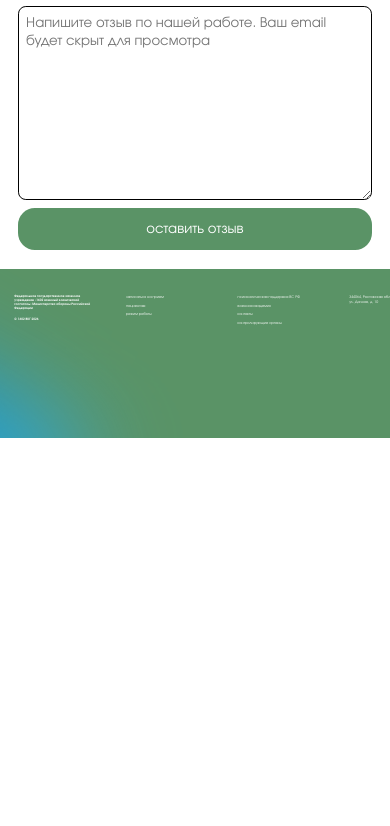
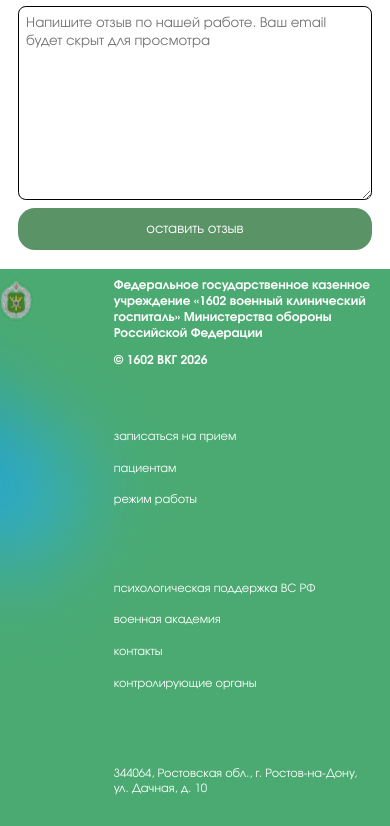
Before and after one commit to jestyrn-del/Hospital-website, a React (Vite) app: page / in a window 390 px wide. Shown: the part 4010-4836 px from the top of the page. Before the commit the page ends 4448 px from the top, so only its background shows below. Built offline with nearby package versions, Linux system fonts and the light colour scheme.

Commit message:
Footer: added adaptive for mobile

```diff
--- a/src/components/Footer/Footer.css
+++ b/src/components/Footer/Footer.css
@@ -3,7 +3,7 @@
 
     min-height: 20vh;
 
-    background: #5A9366;
+    background: #4BAA71;
     color: #FFFFFF;
 
     overflow: hidden;
@@ -111,3 +111,104 @@
 .footer-address {
     font-size: 0.9vw;
 }
+
+@media (max-width: 767px) {
+    .footer {
+        min-height: 40vh;
+    }
+
+    .footer-inner {
+        position: relative;
+        z-index: 2;
+
+        display: grid;
+        grid-template-columns: 1fr 3fr;
+        grid-template-rows: repeat(4, 10vh);
+
+        box-sizing: border-box;
+        gap: 8vh;
+        padding: 1vh 0;
+    }
+
+    .footer-logo {
+        grid-column: 1;
+        grid-row: 1;
+
+        width: 16vw;
+        height: 16vh;
+    }
+
+    .footer-organization {
+        grid-column: 2;
+        grid-row: 1;
+
+        width: 75vw;
+
+        gap: 3vw;
+        font-size: 3.1vw;
+    }
+
+    .footer-column:nth-of-type(3) {
+        grid-column: 2;
+        grid-row: 2;
+    }
+
+    .footer-column:nth-of-type(4) {
+        grid-column: 2;
+        grid-row: 3;
+    }
+
+    .footer-column:nth-of-type(5) {
+        grid-column: 2;
+        grid-row: 4;
+    }
+
+    .footer-copyright {
+        font-weight: 700;
+    }
+
+    .footer-column {
+        display: flex;
+        gap: 2vh;
+        flex-direction: column;
+    }
+
+    .footer-column a {
+        font-size: 2.9vw;
+        color: #FFFFFF;
+
+        transition: opacity 0.3s ease;
+    }
+
+    .footer-column a:hover {
+        opacity: .65;
+    }
+
+    .footer-decor {
+        position: absolute;
+
+        width: 30vw;
+        height: 40vh;
+
+        right: 5%;
+        top: 0;
+
+        background:
+            radial-gradient(
+                50% 50% at 50% 50%,
+                #007CBC 0%,
+                #26B5FF 100%
+            );
+
+        filter: blur(50px);
+        transform: rotate(-60deg);
+        opacity: .9;
+
+        pointer-events: none;
+    }
+
+    .footer-address {
+        margin-top: 4vh;
+        font-size: 2.9vw;
+    }
+}
```
